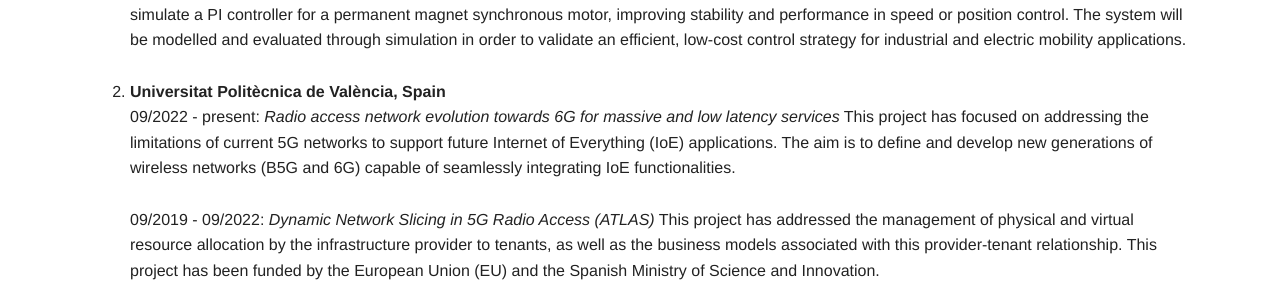
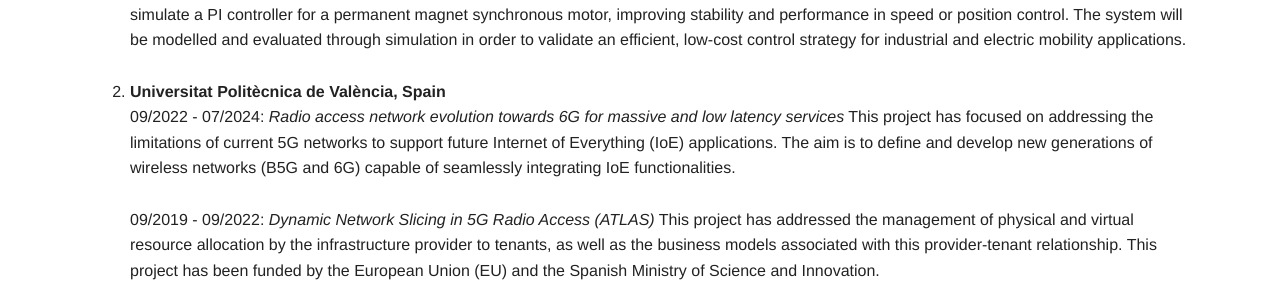
Before and after one commit to edisonmorenocardenas/edisonmorenocardenas.github.io, a Jekyll site: the page built from research.html, in a window 1280 px wide. Shown: the part 393-693 px from the top of the page. Built offline with Jekyll 4.4.1, drawn with Linux system fonts in a browser that asks for light colours.

Commit message:
Actualizar contenid

```diff
--- a/research.html
+++ b/research.html
@@ -28,7 +28,7 @@
     <!-- Proyecto 2 -->
     <li>
       <strong>Universitat Politècnica de València, Spain</strong><br>
-      09/2022 - present: <em>Radio access network evolution towards 6G for massive and low latency services</em>
+      09/2022 - 07/2024: <em>Radio access network evolution towards 6G for massive and low latency services</em>
       This project has focused on addressing the limitations of current 5G networks to support
       future Internet of Everything (IoE) applications. The aim is to define and develop new
       generations of wireless networks (B5G and 6G) capable of seamlessly integrating IoE
```
